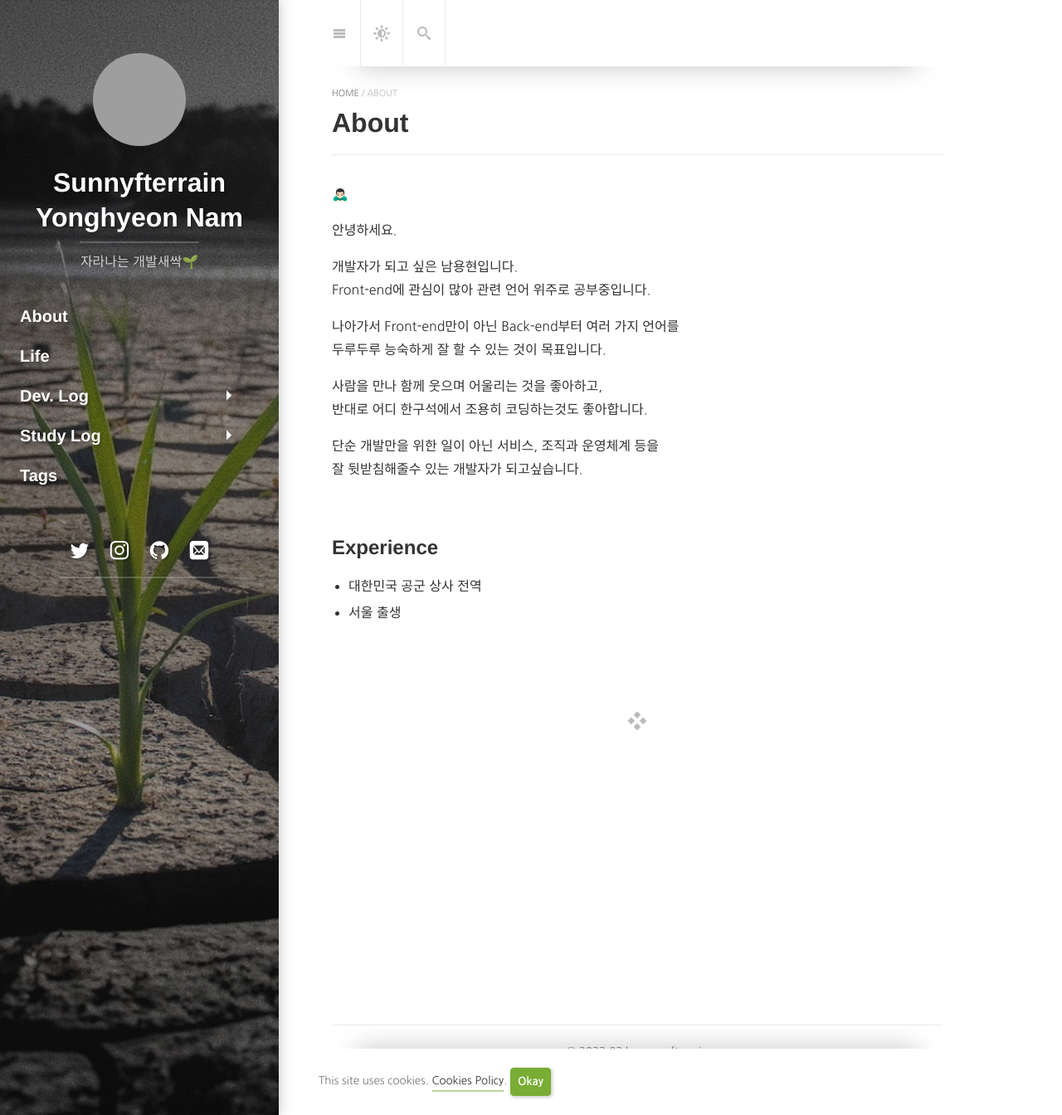
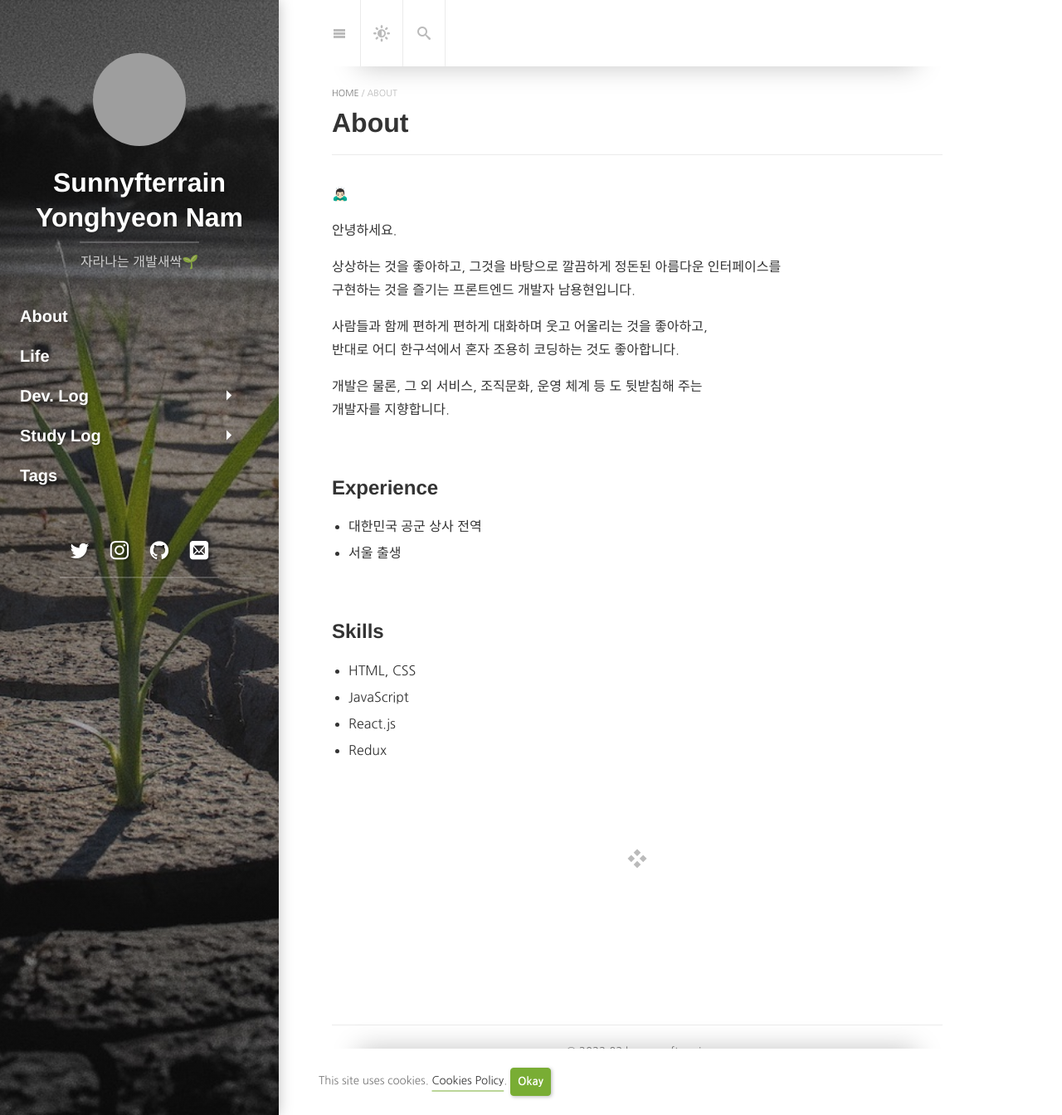
Before and after one commit to sunnyfterrain/sunnyfterrain.github.io, a Jekyll site: the page built from about.md, in a window 1280 px wide and 1344 px high. Shown: the whole window at 83% size. Built offline with Jekyll 4.4.1, drawn with Linux system fonts in a browser that asks for light colours; cached includes are drawn as plain includes; nearby versions of some CDN libraries; some web fonts are replaced; library files that are not in the unit come from our copies; grey boxes are pictures that could not be loaded.

Commit message:
second intro 수정

```diff
--- a/_data/authors.yml
+++ b/_data/authors.yml
@@ -10,7 +10,7 @@ author1:
   about: |
     끝이 어딘지 모르게 무럭무럭 자라나고 있는, 개발 새싹🌱<br>
     개발하는것을 좋아하고 즐기며, 놀고먹고 하는 것도 좋아해요.🕺🏻<br>
-    항상 긍정적인 마인드의 프론트엔드 개발자 입니다.🔥
+    항상 긍정적인 마인드, 스스로 성장하는 프론트엔드 개발자 입니다.🔥
 
   # This photo will be used in the about section
   picture:
--- a/_data/resume.yml
+++ b/_data/resume.yml
@@ -6,10 +6,7 @@ basics:
   phone: "(+82) 10-6273-3127"
   website: "https://lazyren.github.io/"
   summary: >
-    Hello, I'm DaeIn Lee from SAP Labs Korea.<br>
-    I like to solve brain teasing problems in the field of CSE.<br>
-    I'd like to describe myself as a fast learner;<br>
-    I am confident that I can satisfy expectations of coworkers.
+    Hello
   # location:
   #   address: "2712 Broadway St"
   #   postalCode: "CA 94115"
--- a/about.md
+++ b/about.md
@@ -14,18 +14,21 @@ order: 1
 
 안녕하세요.
 
-개발자가 되고 싶은 남용현입니다.
-Front-end에 관심이 많아 관련 언어 위주로 공부중입니다.
+상상하는 것을 좋아하고, 그것을 바탕으로 깔끔하게 정돈된 아름다운 인터페이스를
+구현하는 것을 즐기는 프론트엔드 개발자 남용현입니다.
 
-나아가서 Front-end만이 아닌 Back-end부터 여러 가지 언어를
-두루두루 능숙하게 잘 할 수 있는 것이 목표입니다.
+사람들과 함께 편하게 편하게 대화하며 웃고 어울리는 것을 좋아하고,
+반대로 어디 한구석에서 혼자 조용히 코딩하는 것도 좋아합니다.
 
-사람을 만나 함께 웃으며 어울리는 것을 좋아하고,
-반대로 어디 한구석에서 조용히 코딩하는것도 좋아합니다.
-
-단순 개발만을 위한 일이 아닌 서비스, 조직과 운영체계 등을
-잘 뒷받침해줄수 있는 개발자가 되고싶습니다.
+개발은 물론, 그 외 서비스, 조직문화, 운영 체계 등 도 뒷받침해 주는
+개발자를 지향합니다.
 
 ## Experience
 - 대한민국 공군 상사 전역
 - 서울 출생
+
+## Skills
+- HTML, CSS
+- JavaScript
+- React.js
+- Redux
```
Also changed, not shown: _posts/life/2022-04-09-life-1st.md (+6 -4 lines).
